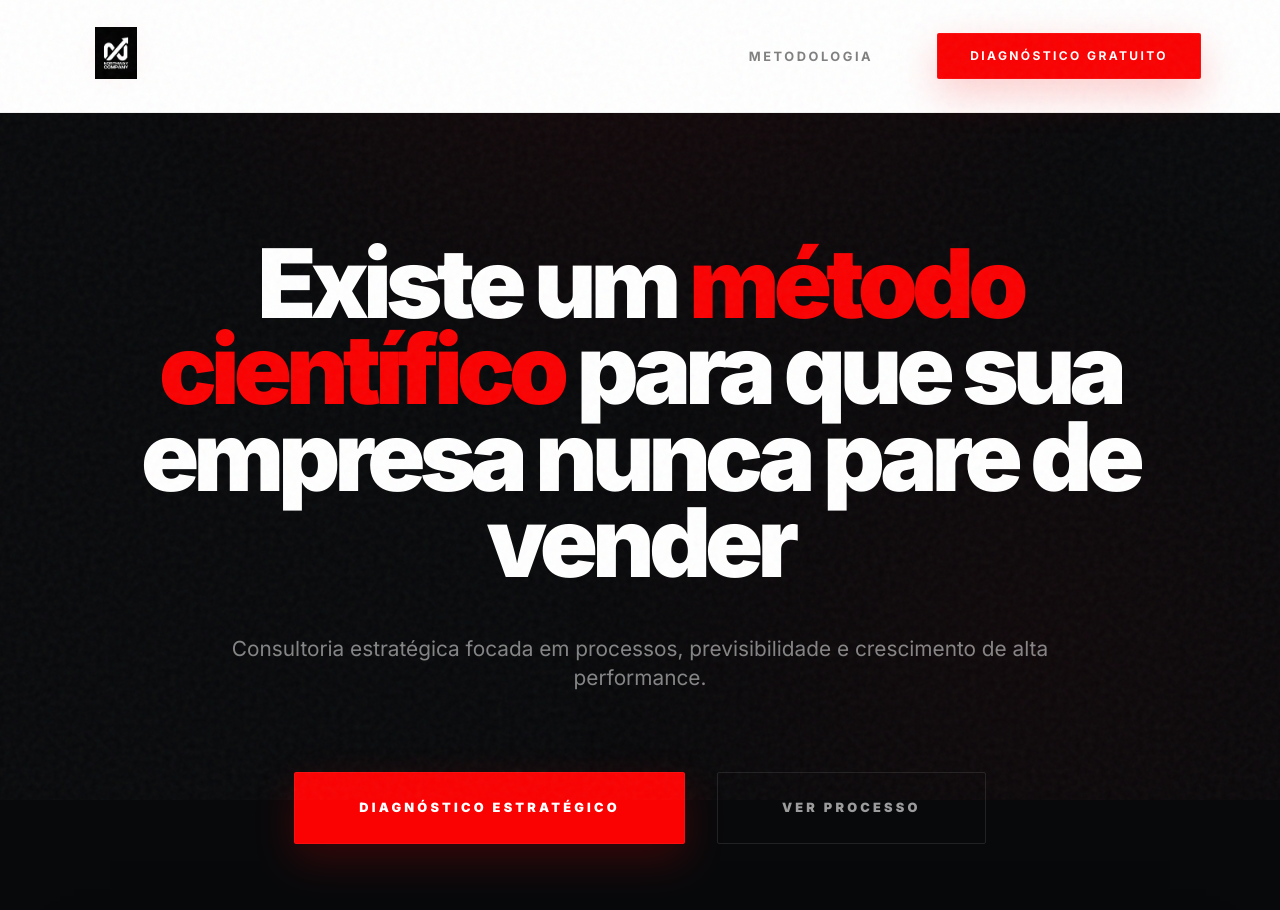
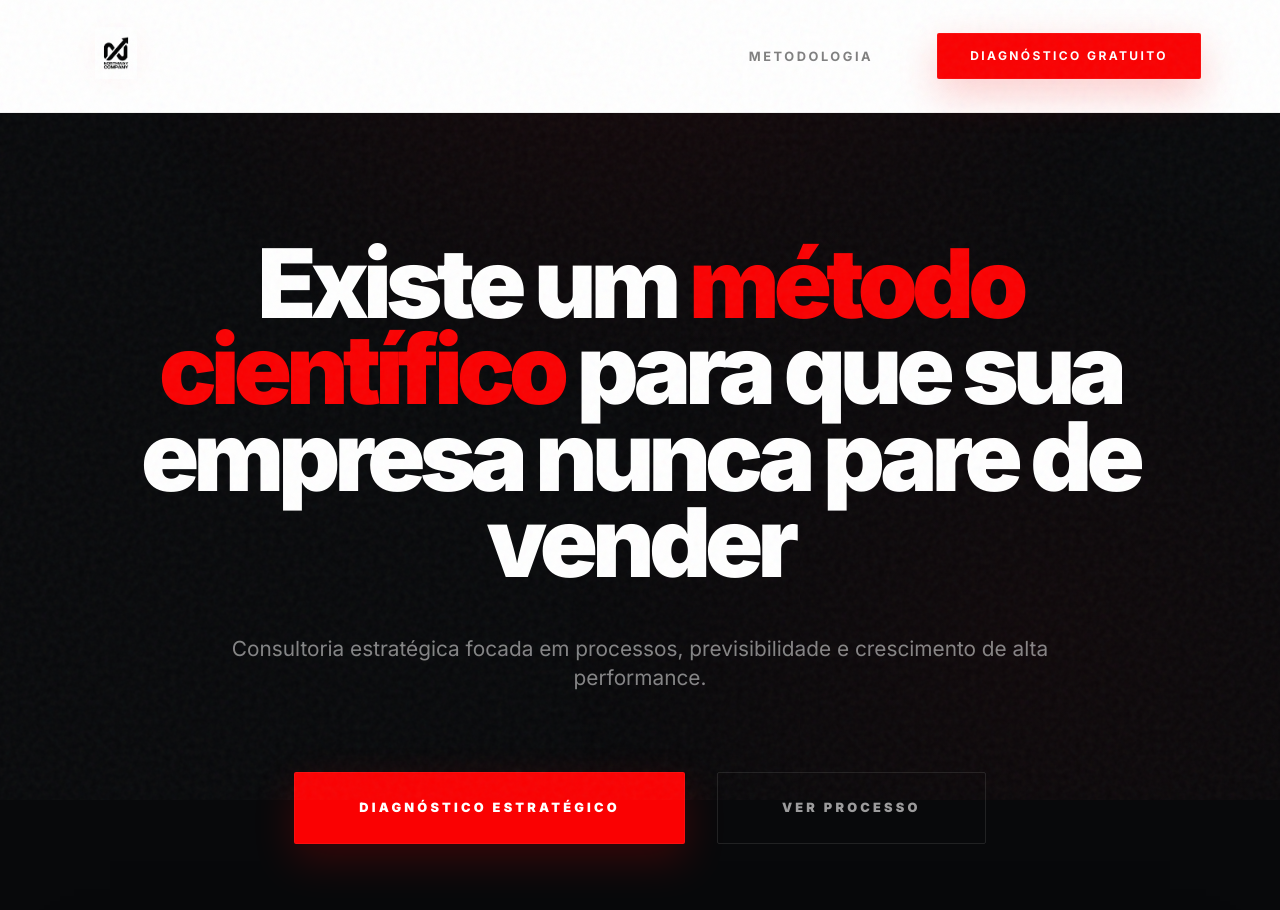
Before and after one commit to marcioholm/northwayoficial, a website built with Vite: page index.html in a window 1280 px wide. Shown: the top 910 px of the page. Built offline with nearby package versions, Linux system fonts and the light colour scheme.

Commit message:
Fix: Replace logo with explicit black version

```diff
--- a/index.html
+++ b/index.html
@@ -45,7 +45,7 @@
   <nav>
     <div class="container nav-content">
       <div class="nav-logo">
-        <img src="/logo-mono.png" alt="NorthWay Company" class="logo-mono">
+        <img src="/logo-black.png" alt="NorthWay Company" class="logo-mono">
       </div>
       <div class="nav-links">
         <a href="#metodo">Metodologia</a>
```
Also changed, not shown: public/logo-black.png (added).
